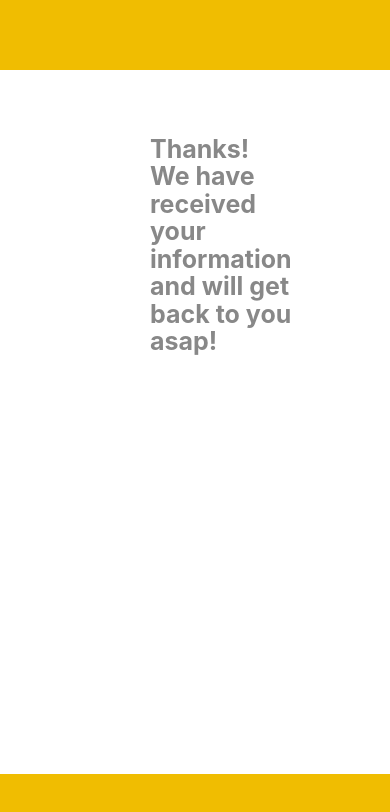
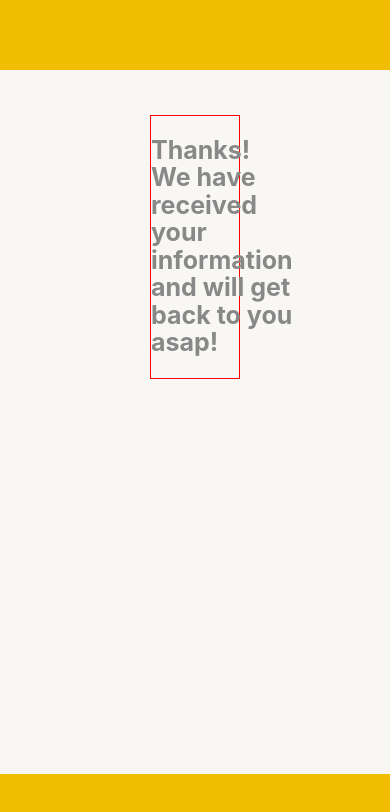
Before and after one commit to GabrielaOliveirabpt/Recipe_App, a React (Vite) app: page /confirmation in a window 390 px wide. Shown: the top 812 px of the page. Built offline with nearby package versions, Linux system fonts and the light colour scheme; no server answers.

Commit message:
add background color to page for readability, add style to cards, adapt responsiveness for new card design

```diff
--- a/src/components/Card.jsx
+++ b/src/components/Card.jsx
@@ -19,9 +19,11 @@ function Card(props) {
         className={`card ${props.isSelected && 'selected'}`}
         onClick={() => props.handleSelectRecipe(props.recipeInfo, props.id)}>
         <img src={props.img} className="card-image" />
-        <h4 className="title blue">{props.title}</h4>
-        <p className="subtitle">{props.subtitle}</p>
-        <div className="tags-container">{tagsElements}</div>
+        <div className="card-text">
+          <h4 className="title blue">{props.title}</h4>
+          <p className="subtitle">{props.subtitle}</p>
+          <div className="tags-container">{tagsElements}</div>
+        </div>
       </div>
 
     </>
--- a/src/index.css
+++ b/src/index.css
@@ -21,6 +21,8 @@
 html,
 body {
   margin: 0;
+  background-color: #f8f7f4;
+  /* box-sizing: border-box; */
 }
 
 .wrapper {
@@ -71,18 +73,30 @@ h3 {
   align-items: flex-start;
 }
 
-/* media queries: */
-@media only screen and (max-width: 870px) {
+/* media queries home: */
+
+@media only screen and (max-width: 930px) {
   .container-cards {
+    border: 1px solid red;
     display: flex;
     flex-wrap: wrap;
-    justify-content: space-between;
+    justify-content: space-around;
     margin: 0 15rem;
     align-items: flex-start;
   }
 }
 
-@media only screen and (max-width: 800px) {
+@media only screen and (max-width: 847px) {
+  .container-cards {
+    display: flex;
+    flex-wrap: wrap;
+    justify-content: space-between;
+    margin: 0 12rem;
+    align-items: flex-start;
+  }
+}
+
+@media only screen and (max-width: 780px) {
   .container-cards {
     display: flex;
     flex-wrap: wrap;
@@ -92,7 +106,9 @@ h3 {
   }
 }
 
-@media only screen and (min-width: 1690px) {
+
+
+/* @media only screen and (min-width: 1690px) {
   .container-cards {
     display: flex;
     flex-wrap: wrap;
@@ -100,7 +116,7 @@ h3 {
     margin: 0 30rem;
     align-items: flex-start;
   }
-}
+} */
 
 .selected-recipes-container {
   padding: 0 30rem;
@@ -145,6 +161,8 @@ button {
   cursor: pointer;
   transition: border-color 0.25s;
 }
+
+/* media queries user-details: */
 
 @media only screen and (max-width: 920px) {
   .selected-recipes-container {
@@ -215,12 +233,20 @@ button {
 }
 
 .card {
-  border: 5px solid lightgrey;
-  width: 18rem;
+  border: 5px solid transparent;
+  box-shadow: rgba(149, 157, 165, 0.2) 0px 8px 24px;
+  background-color: #FFFFFF;
+  width: 24rem;
   height: 30rem;
-  padding: 1rem;
   margin: 1rem;
+  padding: 0;
   cursor: pointer;
+}
+
+.card-text {
+  padding-left: 0.5rem;
+  padding-right: 0.5rem;
+  padding-top: 0rem;
 }
 
 button[disabled] {
@@ -240,7 +266,7 @@ button[disabled] {
 }
 
 .tags-container {
-  width: 18rem;
+  width: 20rem;
   display: flex;
   flex-wrap: wrap;
   margin-top: -0.8rem;
@@ -252,11 +278,11 @@ button[disabled] {
   margin: 0.3rem;
   padding: 0.1rem 0.3rem;
   text-align: center;
-  font-size: 1em;
+  font-size: 0.9em;
 }
 
 .card-image {
-  width: 18rem;
+  width: 24rem;
 }
 
 label {
```
